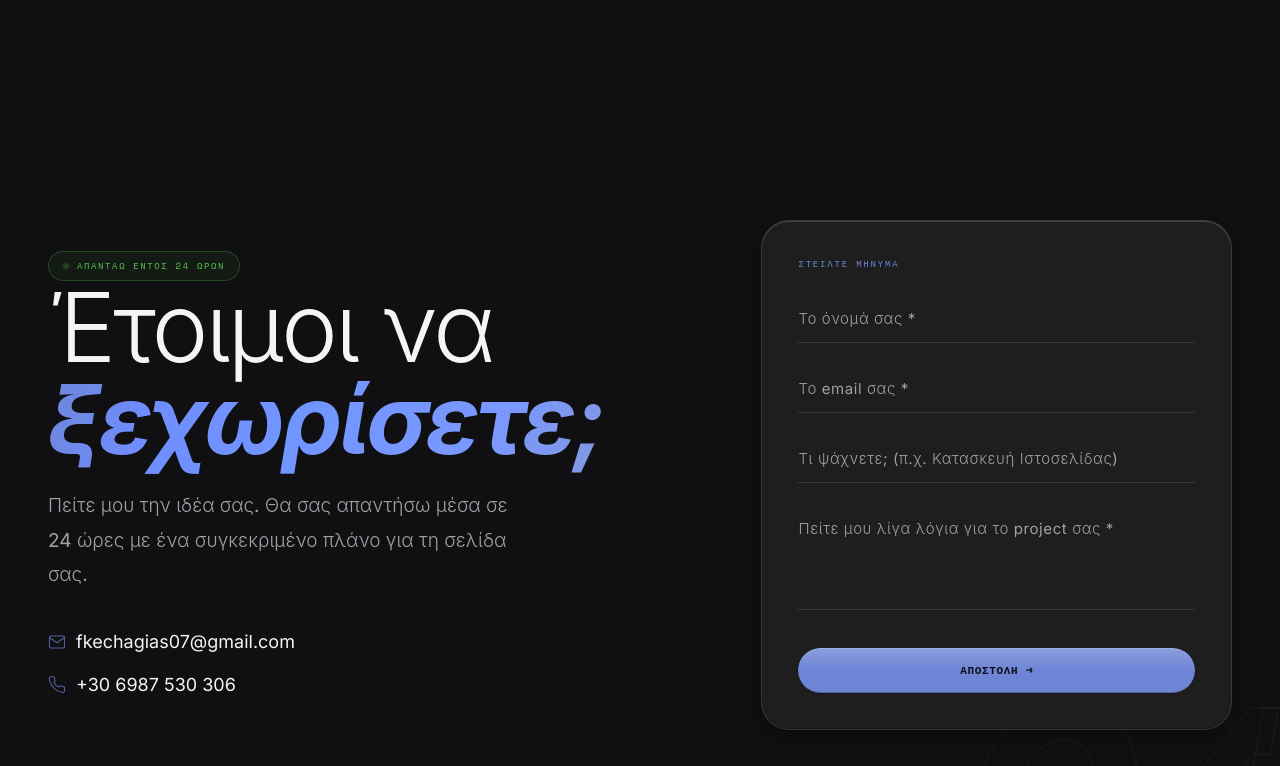
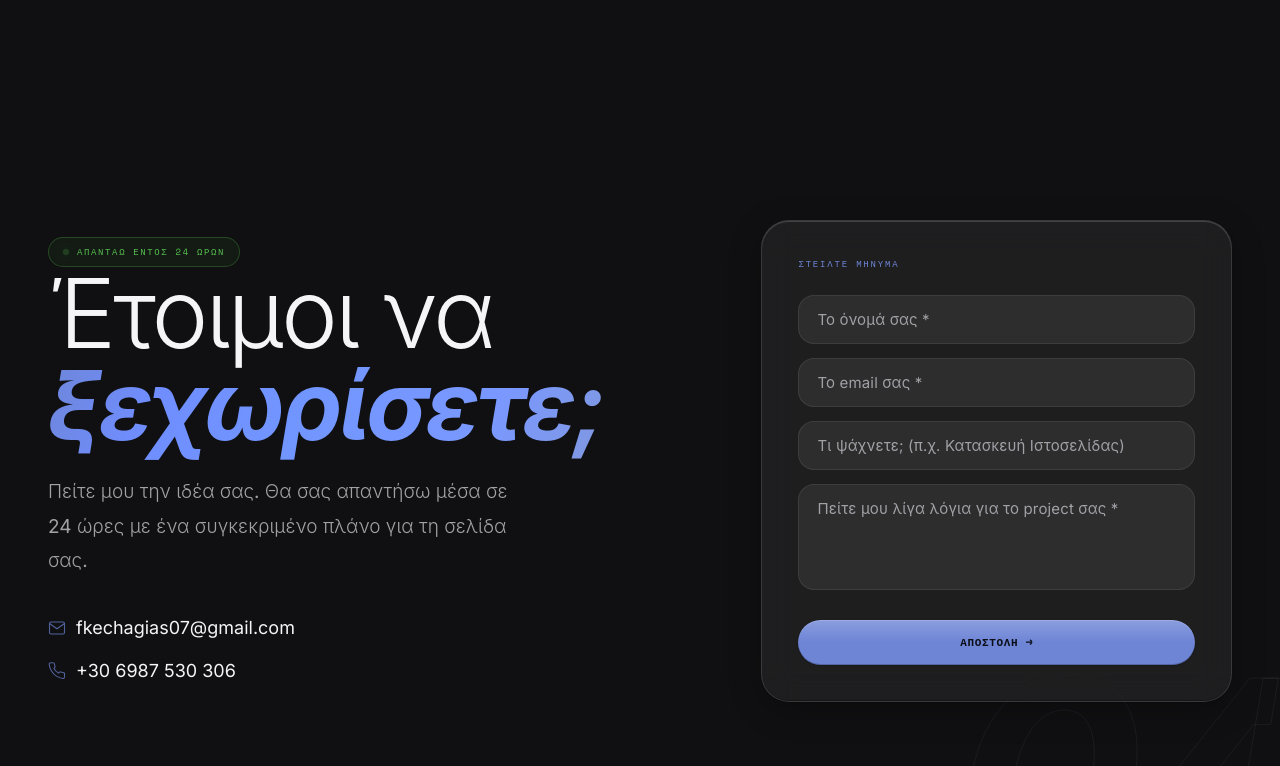
Before and after one commit to FotisKechagias/fkechagias.gr, a Django app: page / in a window 1280 px wide. Shown: the part 5734-6500 px from the top of the page. Run offline with Django 4.2, Linux system fonts and the light colour scheme; data that the repository does not hold is empty; some libraries are stand-ins or nearby versions.

Commit message:
Liquid glass redesign 6/N: form inputs
Inputs/textarea move from underline-only fields to filled translucent
fields (rgba .07), 16px radius, and a 4px accent glow ring on focus
instead of a bare border recolor.

```diff
--- a/static/css/styles.css
+++ b/static/css/styles.css
@@ -437,22 +437,25 @@ body:not(.is-slider) .reveal-up.visible {
 /* ── Contact Form ───────────────────────────────────────────── */
 .minimal-input {
   width: 100%;
-  background: transparent;
-  border: none;
-  border-bottom: 1px solid var(--c-border);
-  padding: 14px 0;
-  color: var(--c-white);
+  background: rgba(255, 255, 255, 0.07);
+  border: 1px solid var(--border-soft);
+  border-radius: var(--radius-md);
+  padding: 14px 18px;
+  color: var(--text);
   font-family: var(--font-display);
-  font-variation-settings: 'opsz' 14;
   font-size: 15px;
-  font-weight: 300;
-  letter-spacing: 0.04em;
-  margin-bottom: 22px;
+  font-weight: 400;
+  letter-spacing: 0.01em;
+  margin-bottom: 14px;
   outline: none;
-  transition: border-color var(--transition);
+  transition: border-color var(--transition), box-shadow var(--transition), background var(--transition);
 }
-.minimal-input:focus { border-color: var(--c-blue); }
-.minimal-input::placeholder { color: var(--c-text-dim); font-style: normal; letter-spacing: 0.04em; }
+.minimal-input:focus {
+  border-color: var(--accent-soft-border);
+  background: rgba(255, 255, 255, 0.09);
+  box-shadow: 0 0 0 4px var(--accent-soft);
+}
+.minimal-input::placeholder { color: var(--text-muted); font-style: normal; letter-spacing: 0.01em; }
 
 /* ── Animated CSS Background ────────────────────────────────── */
 .ambient-bg {
@@ -787,24 +790,27 @@ body:not(.is-slider) .site-footer.story-section {
 
 .minimal-textarea {
   width: 100%;
-  background: transparent;
-  border: none;
-  border-bottom: 1px solid var(--c-border);
-  padding: 14px 0;
-  color: var(--c-white);
+  background: rgba(255, 255, 255, 0.07);
+  border: 1px solid var(--border-soft);
+  border-radius: var(--radius-md);
+  padding: 14px 18px;
+  color: var(--text);
   font-family: var(--font-display);
-  font-variation-settings: 'opsz' 14;
   font-size: 15px;
-  font-weight: 300;
-  letter-spacing: 0.04em;
-  margin-bottom: 22px;
+  font-weight: 400;
+  letter-spacing: 0.01em;
+  margin-bottom: 14px;
   outline: none;
   resize: none;
-  min-height: 80px;
-  transition: border-color var(--transition);
+  min-height: 96px;
+  transition: border-color var(--transition), box-shadow var(--transition), background var(--transition);
 }
-.minimal-textarea:focus { border-color: var(--c-blue); }
-.minimal-textarea::placeholder { color: var(--c-text-dim); }
+.minimal-textarea:focus {
+  border-color: var(--accent-soft-border);
+  background: rgba(255, 255, 255, 0.09);
+  box-shadow: 0 0 0 4px var(--accent-soft);
+}
+.minimal-textarea::placeholder { color: var(--text-muted); }
 
 /* ── Cookie Banner ──────────────────────────────────────────── */
 .cookie-banner {
```
